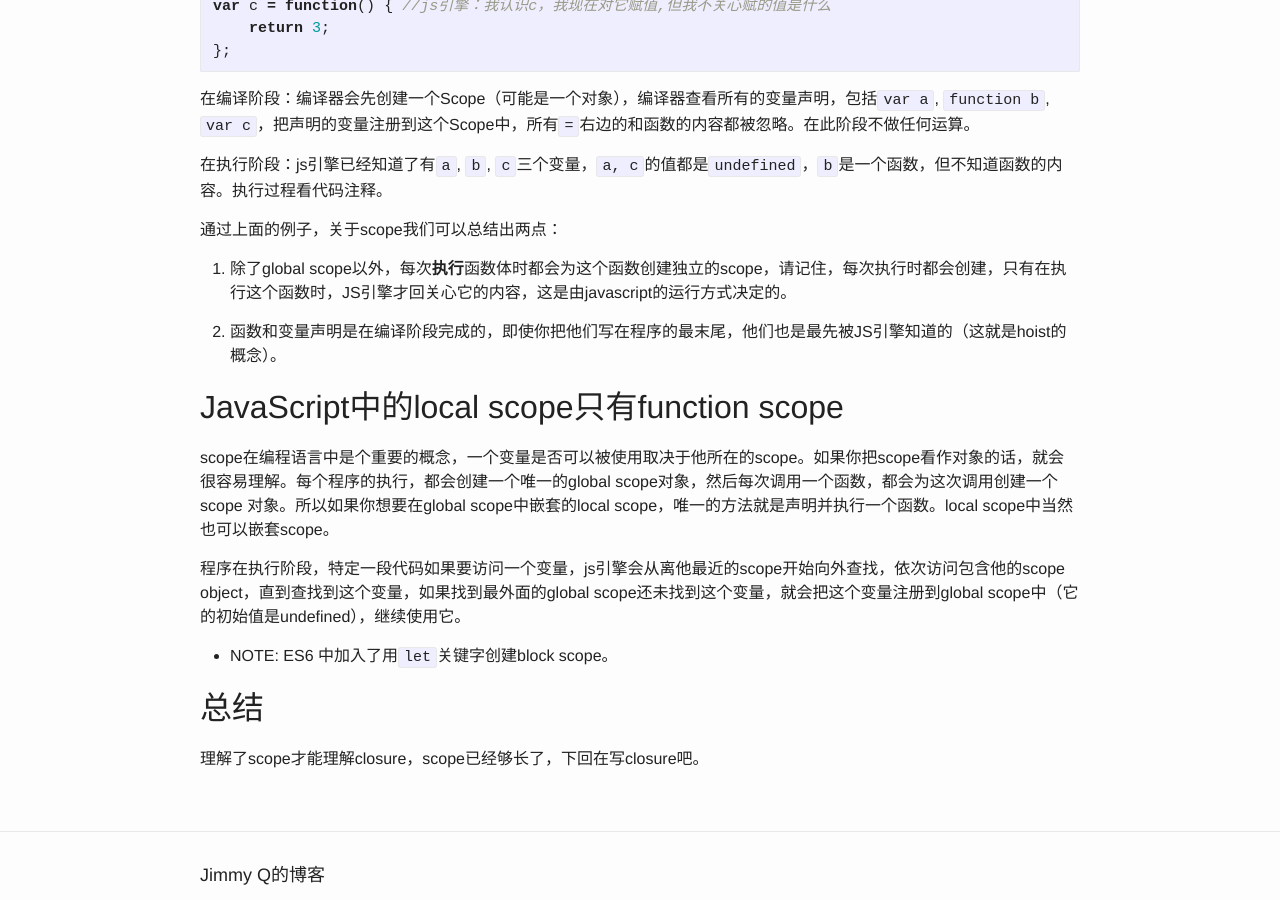
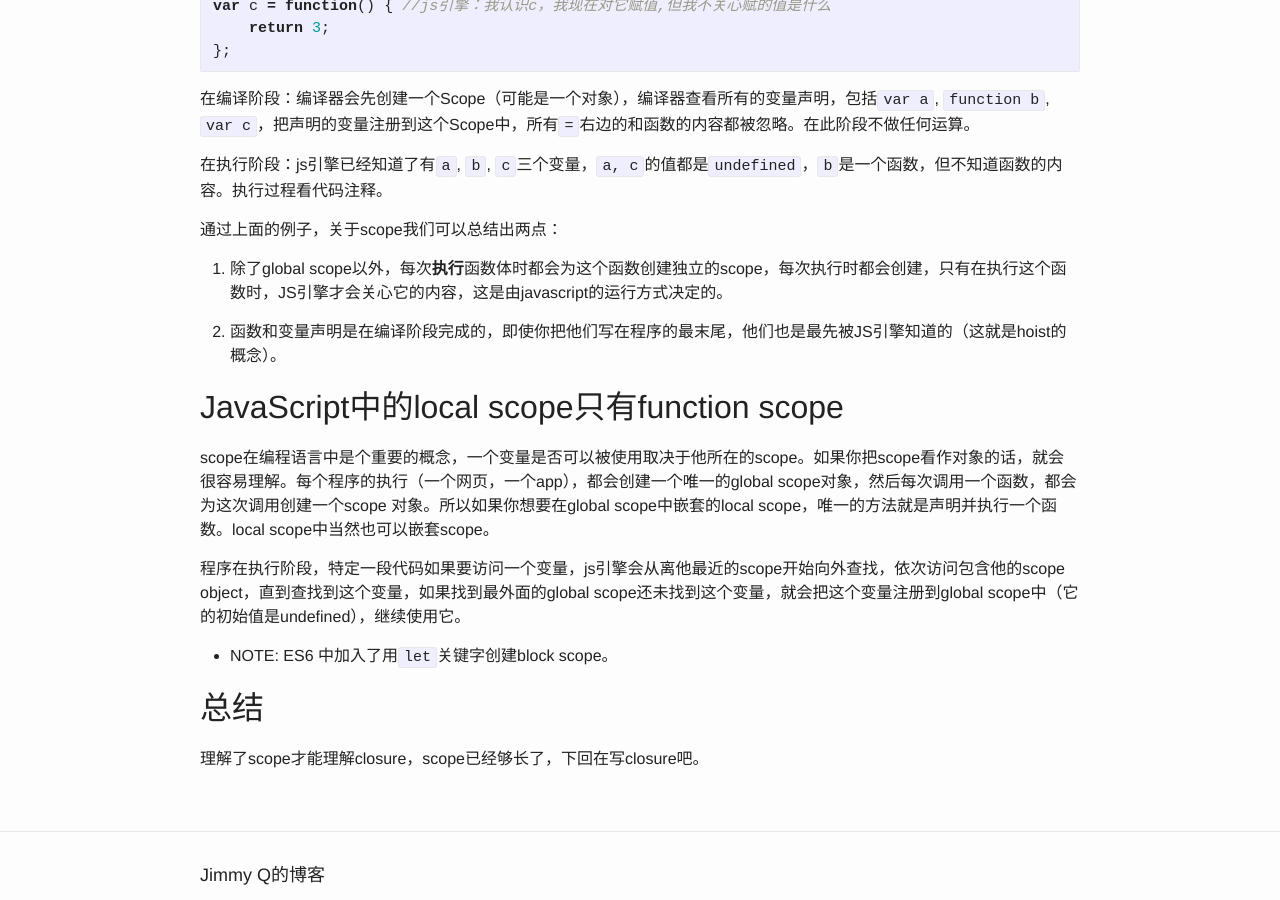
Before and after one commit to odebo/JimmyQsc.github.io, a Jekyll site: the page built from _posts/2016-08-14-object-oriented-javascript.md, in a window 1280 px wide and 900 px high, scrolled down 1144 px. Built offline with Jekyll 4.4.1, drawn with Linux system fonts in a browser that asks for light colours; comment, search, counter and statistics services are not loaded.

Commit message:
Fix a typo

```diff
--- a/_posts/2016-08-14-object-oriented-javascript.md
+++ b/_posts/2016-08-14-object-oriented-javascript.md
@@ -45,13 +45,13 @@ var c = function() { //js引擎：我认识c，我现在对它赋值,但我不
 
 通过上面的例子，关于scope我们可以总结出两点：
 
-1. 除了global scope以外，每次**执行**函数体时都会为这个函数创建独立的scope，请记住，每次执行时都会创建，只有在执行这个函数时，JS引擎才回关心它的内容，这是由javascript的运行方式决定的。
+1. 除了global scope以外，每次**执行**函数体时都会为这个函数创建独立的scope，每次执行时都会创建，只有在执行这个函数时，JS引擎才会关心它的内容，这是由javascript的运行方式决定的。
 
 2. 函数和变量声明是在编译阶段完成的，即使你把他们写在程序的最末尾，他们也是最先被JS引擎知道的（这就是hoist的概念）。
 
 ## JavaScript中的local scope只有function scope
 
-scope在编程语言中是个重要的概念，一个变量是否可以被使用取决于他所在的scope。如果你把scope看作对象的话，就会很容易理解。每个程序的执行，都会创建一个唯一的global scope对象，然后每次调用一个函数，都会为这次调用创建一个scope 对象。所以如果你想要在global scope中嵌套的local scope，唯一的方法就是声明并执行一个函数。local scope中当然也可以嵌套scope。
+scope在编程语言中是个重要的概念，一个变量是否可以被使用取决于他所在的scope。如果你把scope看作对象的话，就会很容易理解。每个程序的执行（一个网页，一个app），都会创建一个唯一的global scope对象，然后每次调用一个函数，都会为这次调用创建一个scope 对象。所以如果你想要在global scope中嵌套的local scope，唯一的方法就是声明并执行一个函数。local scope中当然也可以嵌套scope。
 
 程序在执行阶段，特定一段代码如果要访问一个变量，js引擎会从离他最近的scope开始向外查找，依次访问包含他的scope object，直到查找到这个变量，如果找到最外面的global scope还未找到这个变量，就会把这个变量注册到global scope中（它的初始值是undefined），继续使用它。
 
```
Also changed, not shown: _posts/2016-09-12-dont-stop-learning.md (added, +8 -0 lines).
